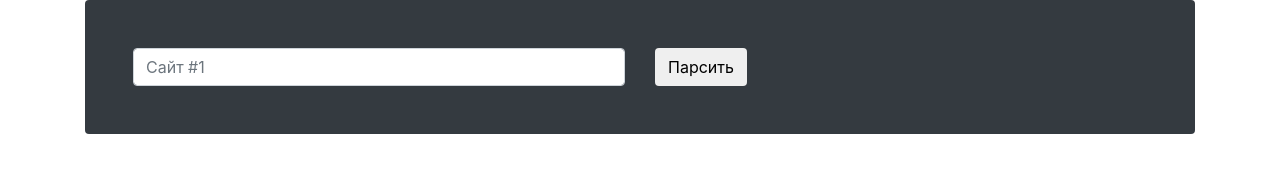
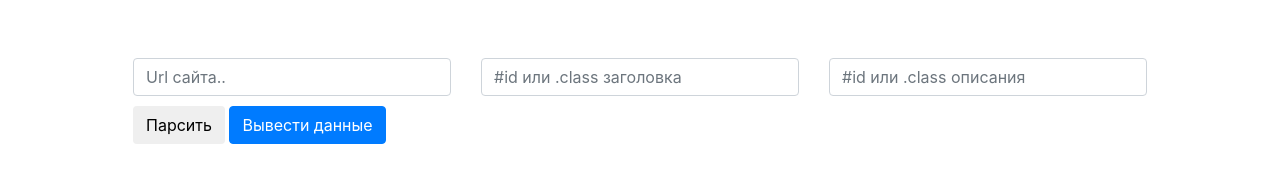
Before and after one commit to aaron-vault/dotBankNewsAggregator, a plain HTML site: page views/index.html in a window 1280 px wide. Drawn offline with nearby package versions, Linux system fonts and the light colour scheme.

Commit message:
Добавлены текстовые поля для передачи в них классов и ИД  заголовков и описания статьи

```diff
--- a/views/index.html
+++ b/views/index.html
@@ -8,6 +8,14 @@
     <script src="https://code.jquery.com/jquery-3.3.1.slim.min.js" integrity="sha384-q8i/X+965DzO0rT7abK41JStQIAqVgRVzpbzo5smXKp4YfRvH+8abtTE1Pi6jizo" crossorigin="anonymous"></script>
     <script src="https://cdnjs.cloudflare.com/ajax/libs/popper.js/1.14.3/umd/popper.min.js" integrity="sha384-ZMP7rVo3mIykV+2+9J3UJ46jBk0WLaUAdn689aCwoqbBJiSnjAK/l8WvCWPIPm49" crossorigin="anonymous"></script>
     <script src="https://stackpath.bootstrapcdn.com/bootstrap/4.1.1/js/bootstrap.min.js" integrity="sha384-smHYKdLADwkXOn1EmN1qk/HfnUcbVRZyYmZ4qpPea6sjB/pTJ0euyQp0Mk8ck+5T" crossorigin="anonymous"></script>
+    <style>
+        .row{
+            margin-top: 10px;
+        }
+        .bg-dark {
+            background-color: transparent!important;
+        }
+    </style>
 </head>
 <body>
 <div class="container">
@@ -15,10 +23,19 @@
         <form method="post" action="result">
             <div class="row">
                 <div class="col">
-                    <input type="text" name="site1" class="form-control" placeholder="Сайт #1">
+                    <input type="text" name="site1" class="form-control" placeholder="Url сайта..">
                 </div>
                 <div class="col">
-                    <button type="submit" class="btn btn-default">Парсить</button>
+                    <input type="text" name="post-header" class="form-control" placeholder="#id или .class заголовка">
+                </div>
+                <div class="col">
+                    <input type="text" name="post-description" class="form-control" placeholder="#id или .class описания">
+                </div>
+            </div>
+            <div class="row">
+                <div class="col">
+                    <button type="submit" id="parsing" class="btn btn-default">Парсить</button>
+                    <button type="button" id="getRows" class="btn btn-primary">Вывести данные</button>
                 </div>
             </div>
         </form>
```
